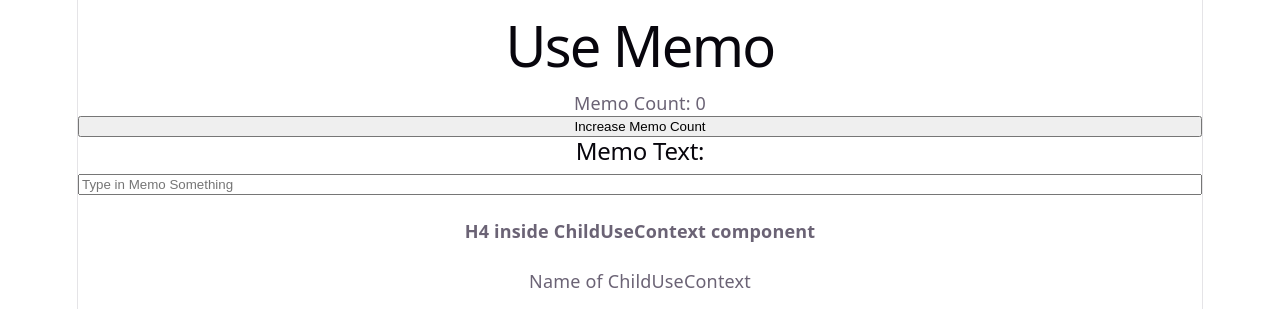
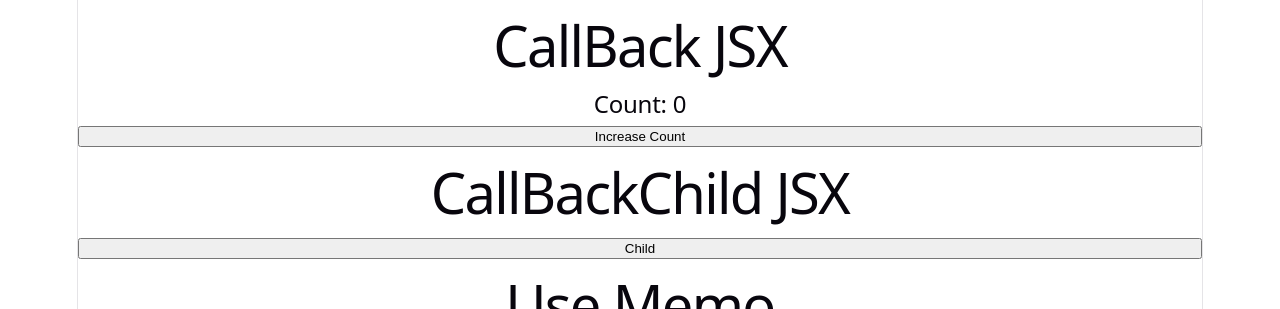
Before and after one commit to yashdharnaagrawal-arch/Learning-React, a React (Vite) app: page /contact in a window 1280 px wide. Shown: the top 309 px of the page. Built offline with nearby package versions, Linux system fonts and the light colour scheme; no server answers.

Commit message:
useCallback() example

```diff
--- a/src/App.jsx
+++ b/src/App.jsx
@@ -14,7 +14,7 @@ import { useEffect } from 'react';
 import ChildUseContext from './ChildUseContext';
 import {userContext} from './context/UserContext';
 import Memo from './Memo';
-
+import Callback from './Callback';
 
 function App() {
   const x = 5;
@@ -152,6 +152,8 @@ function App() {
 
   return (
     <>
+    {/* usecallback Example */}
+    <Callback/>
     {/* useMemo Example */}
     <Memo/>
     {/* useContext Example */}
--- /dev/null
+++ b/src/Callback.jsx
@@ -0,0 +1,22 @@
+import react from 'react';
+import CallbackChild from './CallbackChild';
+
+function Callback(){
+
+    const [count, setCount] = react.useState(0);
+
+    const child = react.useCallback(()=>{
+        console.log("Child Function Called");
+    }, []);
+
+    return(
+        <>
+        <h1>CallBack JSX</h1>
+        <h2>Count: {count}</h2>
+        <button onClick={() => setCount(count + 1)}>Increase Count</button>
+        <CallbackChild child={child}/>
+        </>
+    )
+}
+
+export default Callback
--- /dev/null
+++ b/src/CallbackChild.jsx
@@ -0,0 +1,15 @@
+import react from 'react';
+
+function CallbackChild({child}){
+
+    console.log("CallbackChild Rendered BitCode");
+
+    return(
+        <>
+        <h1>CallBackChild JSX</h1>
+        <button onClick={child}>Child</button>
+        </>
+    )
+}
+
+export default react.memo(CallbackChild)
```
